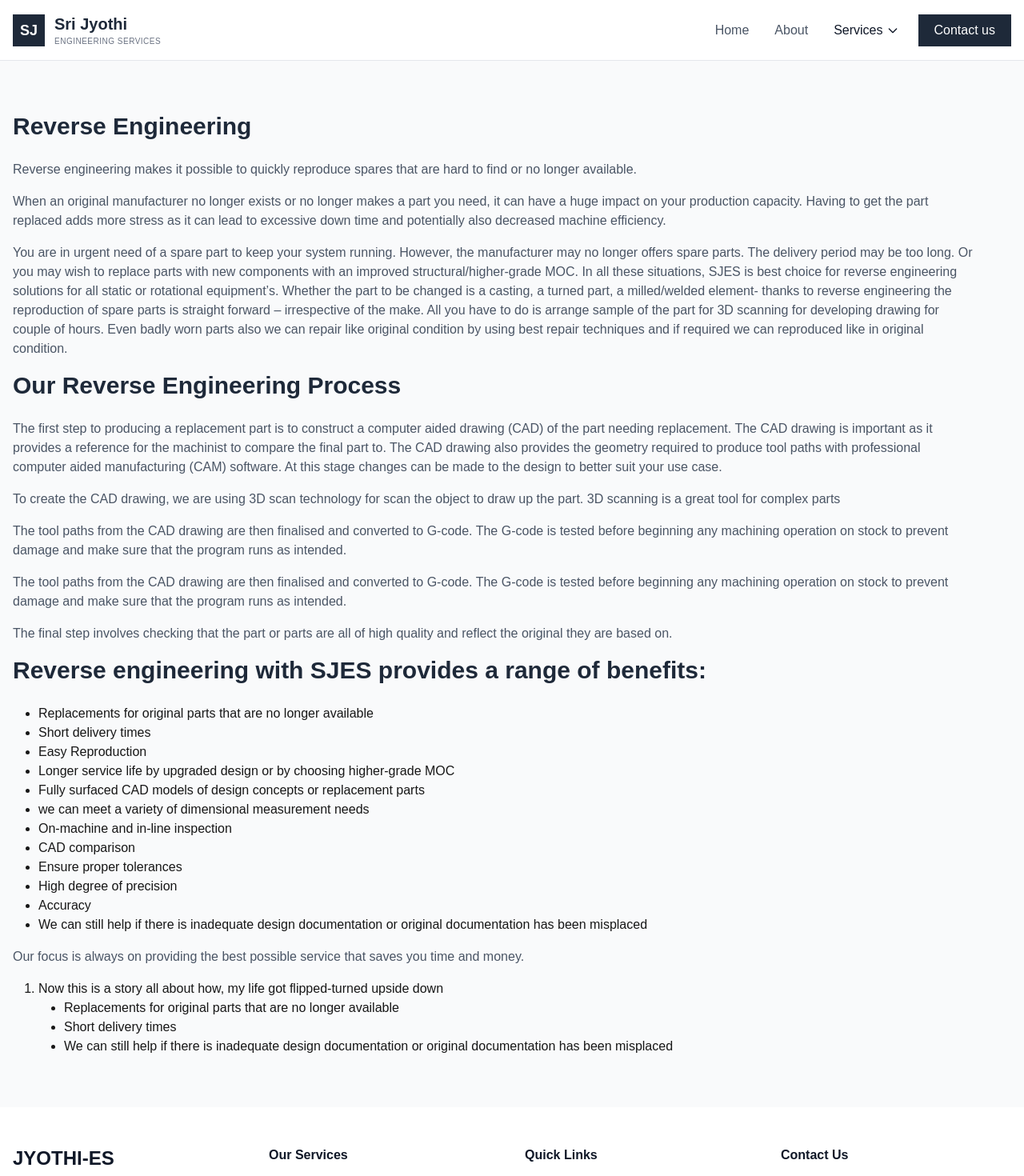
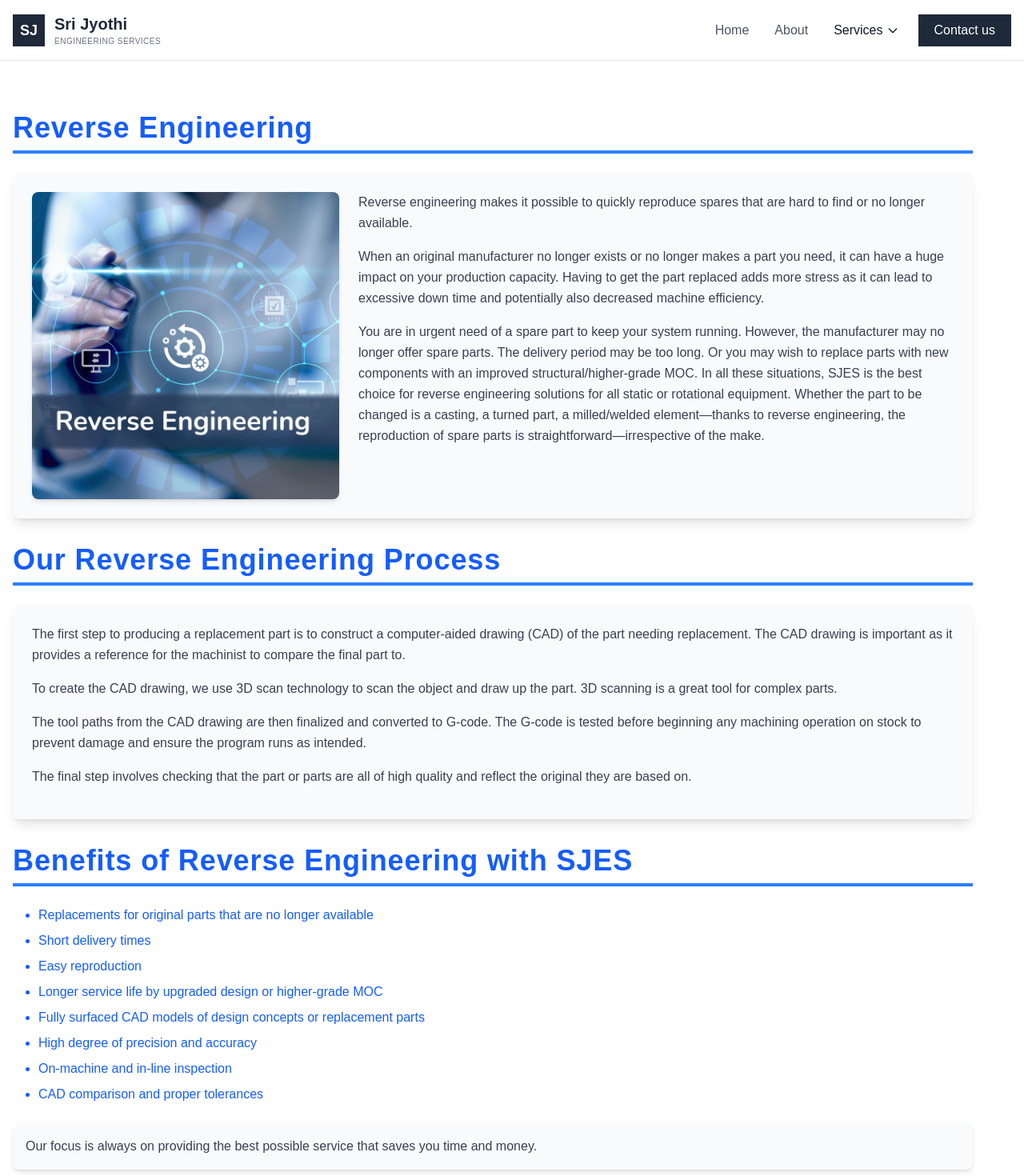
Before and after one commit to techSaswata/jyothi-es, a Next.js app in the folder jyothi-es/: page /re in a window 1280 px wide. Shown: the top 1470 px of the page at 80% size. Built offline with nearby package versions, Linux system fonts and the light colour scheme.

Commit message:
updated Rev Engi Page UI

```diff
--- a/jyothi-es/app/re/page.jsx
+++ b/jyothi-es/app/re/page.jsx
@@ -1,133 +1,126 @@
+"use client";
+
 import React from "react";
 
 export default function RE() {
   return (
-    <section className="py-16 bg-gray-50">
+    <section className="py-16 bg-white">
       <div className="container mx-auto px-6">
         <div className="flex flex-col md:flex-row items-center">
-          <div className="mb-8 md:mb-0 md:pr-12">
-            <h2 className="text-3xl font-bold text-gray-800 mb-6">
+          <div className="mb-8 md:mb-0 md:pr-12 animate-fade-in">
+            <h2 className="text-4xl font-extrabold text-blue-600 mb-6 tracking-wide border-b-4 border-blue-500 pb-2">
               Reverse Engineering
             </h2>
-            <p className="text-gray-600 mb-4">
-              Reverse engineering makes it possible to quickly reproduce spares
-              that are hard to find or no longer available.
+            <div className="bg-gray-50 p-6 rounded-lg shadow-lg hover:shadow-xl transition-shadow duration-300">
+              <div className="flex flex-col md:flex-row items-start">
+                <img
+                  src="/Reverse_Engineering.jpg"
+                  alt="Reverse Engineering"
+                  className="w-full md:w-1/3 rounded-lg shadow-md mb-4 md:mb-0 md:mr-6"
+                />
+                <div>
+                  <p className="text-gray-700 mb-4 leading-relaxed">
+                    Reverse engineering makes it possible to quickly reproduce
+                    spares that are hard to find or no longer available.
                   </p>
-            <p className="text-gray-600 mb-4">
-              When an original manufacturer no longer exists or no longer makes
-              a part you need, it can have a huge impact on your production
-              capacity. Having to get the part replaced adds more stress as it
-              can lead to excessive down time and potentially also decreased
-              machine efficiency.
+                  <p className="text-gray-700 mb-4 leading-relaxed">
+                    When an original manufacturer no longer exists or no longer
+                    makes a part you need, it can have a huge impact on your
+                    production capacity. Having to get the part replaced adds
+                    more stress as it can lead to excessive down time and
+                    potentially also decreased machine efficiency.
                   </p>
-
-            <p className="text-gray-600 mb-4">
+                  <p className="text-gray-700 mb-4 leading-relaxed">
                     You are in urgent need of a spare part to keep your system
-              running. However, the manufacturer may no longer offers spare
-              parts. The delivery period may be too long. Or you may wish to
-              replace parts with new components with an improved
-              structural/higher-grade MOC. In all these situations, SJES is best
-              choice for reverse engineering solutions for all static or
-              rotational equipment’s. Whether the part to be changed is a
-              casting, a turned part, a milled/welded element- thanks to reverse
-              engineering the reproduction of spare parts is straight forward –
-              irrespective of the make. All you have to do is arrange sample of
-              the part for 3D scanning for developing drawing for couple of
-              hours. Even badly worn parts also we can repair like original
-              condition by using best repair techniques and if required we can
-              reproduced like in original condition.
+                    running. However, the manufacturer may no longer offer spare
+                    parts. The delivery period may be too long. Or you may wish
+                    to replace parts with new components with an improved
+                    structural/higher-grade MOC. In all these situations, SJES
+                    is the best choice for reverse engineering solutions for all
+                    static or rotational equipment. Whether the part to be
+                    changed is a casting, a turned part, a milled/welded
+                    element—thanks to reverse engineering, the reproduction of
+                    spare parts is straightforward—irrespective of the make.
                   </p>
-
-            <h2 className="text-3xl font-bold text-gray-800 mb-6">
+                </div>
+              </div>
+            </div>
+            <h2 className="text-4xl font-extrabold text-blue-600 mt-8 mb-6 tracking-wide border-b-4 border-blue-500 pb-2">
               Our Reverse Engineering Process
             </h2>
-
-            <p className="text-gray-600 mb-4">
+            <div className="bg-gray-50 p-6 rounded-lg shadow-lg hover:shadow-xl transition-shadow duration-300">
+              <p className="text-gray-700 mb-4 leading-relaxed">
                 The first step to producing a replacement part is to construct a
-              computer aided drawing (CAD) of the part needing replacement. The
-              CAD drawing is important as it provides a reference for the
-              machinist to compare the final part to. The CAD drawing also
-              provides the geometry required to produce tool paths with
-              professional computer aided manufacturing (CAM) software. At this
-              stage changes can be made to the design to better suit your use
-              case.
+                computer-aided drawing (CAD) of the part needing replacement.
+                The CAD drawing is important as it provides a reference for the
+                machinist to compare the final part to.
               </p>
-
-            <p className="text-gray-600 mb-4">
-              To create the CAD drawing, we are using 3D scan technology for
-              scan the object to draw up the part. 3D scanning is a great tool
-              for complex parts
+              <p className="text-gray-700 mb-4 leading-relaxed">
+                To create the CAD drawing, we use 3D scan technology to scan the
+                object and draw up the part. 3D scanning is a great tool for
+                complex parts.
               </p>
-            <p className="text-gray-600 mb-4">
-              The tool paths from the CAD drawing are then finalised and
+              <p className="text-gray-700 mb-4 leading-relaxed">
+                The tool paths from the CAD drawing are then finalized and
                 converted to G-code. The G-code is tested before beginning any
-              machining operation on stock to prevent damage and make sure that
-              the program runs as intended.
+                machining operation on stock to prevent damage and ensure the
+                program runs as intended.
               </p>
-            <p className="text-gray-600 mb-4">
-              The tool paths from the CAD drawing are then finalised and
-              converted to G-code. The G-code is tested before beginning any
-              machining operation on stock to prevent damage and make sure that
-              the program runs as intended.
+              <p className="text-gray-700 mb-4 leading-relaxed">
+                The final step involves checking that the part or parts are all
+                of high quality and reflect the original they are based on.
               </p>
-            <p className="text-gray-600 mb-4">
-              The final step involves checking that the part or parts are all of
-              high quality and reflect the original they are based on.
-            </p>
-
-            <h2 className="text-3xl font-bold text-gray-800 mb-6">
-              Reverse engineering with SJES provides a range of benefits:
+            </div>
+            <h2 className="text-4xl font-extrabold text-blue-600 mt-8 mb-6 tracking-wide border-b-4 border-blue-500 pb-2">
+              Benefits of Reverse Engineering with SJES
             </h2>
-
-            <ul className="list-none md:list-disc px-8 mb-4">
-              <li>
+            <ul className="list-none md:list-disc px-8 text-blue-600 space-y-2">
+              <li className="hover:text-blue-800 transition duration-300">
                 Replacements for original parts that are no longer available
               </li>
-              <li>Short delivery times</li>
-              <li>Easy Reproduction </li>
-              <li>
-                Longer service life by upgraded design or by choosing
-                higher-grade MOC
+              <li className="hover:text-blue-800 transition duration-300">
+                Short delivery times
               </li>
-              <li>
+              <li className="hover:text-blue-800 transition duration-300">
+                Easy reproduction
+              </li>
+              <li className="hover:text-blue-800 transition duration-300">
+                Longer service life by upgraded design or higher-grade MOC
+              </li>
+              <li className="hover:text-blue-800 transition duration-300">
                 Fully surfaced CAD models of design concepts or replacement
                 parts
               </li>
-              <li>we can meet a variety of dimensional measurement needs</li>
-              <li>On-machine and in-line inspection</li>
-              <li>CAD comparison</li>
-              <li>Ensure proper tolerances</li>
-              <li>High degree of precision</li>
-              <li>Accuracy</li>
-              <li>
-                We can still help if there is inadequate design documentation or
-                original documentation has been misplaced
+              <li className="hover:text-blue-800 transition duration-300">
+                High degree of precision and accuracy
+              </li>
+              <li className="hover:text-blue-800 transition duration-300">
+                On-machine and in-line inspection
+              </li>
+              <li className="hover:text-blue-800 transition duration-300">
+                CAD comparison and proper tolerances
               </li>
             </ul>
-            <p className="text-gray-600 mb-4">
+            <p className="text-gray-700 mt-6 leading-relaxed bg-gray-50 p-4 rounded-lg shadow-md hover:shadow-lg transition-shadow duration-300">
               Our focus is always on providing the best possible service that
               saves you time and money.
             </p>
-
-            <ol className="list-decimal px-8">
-              <li>
-                Now this is a story all about how, my life got flipped-turned
-                upside down
-              </li>
-              <ul className="list-none md:list-disc px-8">
-                <li>
-                  Replacements for original parts that are no longer available
-                </li>
-                <li>Short delivery times</li>
-                <li>
-                  We can still help if there is inadequate design documentation
-                  or original documentation has been misplaced
-                </li>
-              </ul>
-            </ol>
           </div>
         </div>
       </div>
+      <style jsx>{`
+        .animate-fade-in {
+          animation: fadeIn 1.5s ease-in-out;
+        }
+        @keyframes fadeIn {
+          from {
+            opacity: 0;
+          }
+          to {
+            opacity: 1;
+          }
+        }
+      `}</style>
     </section>
   );
 }
```
Lines whose indentation alone changed are shown as unchanged.
